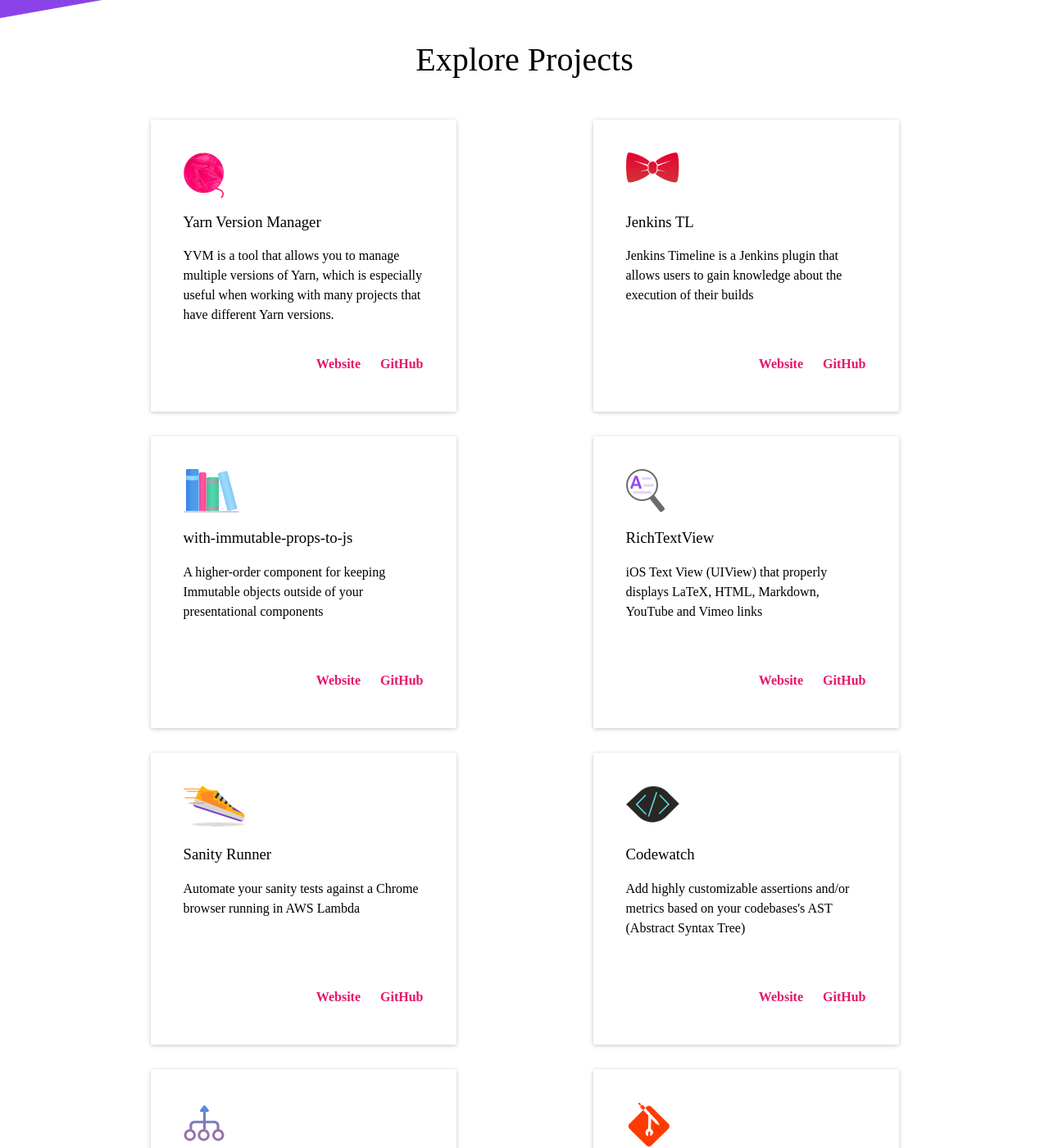
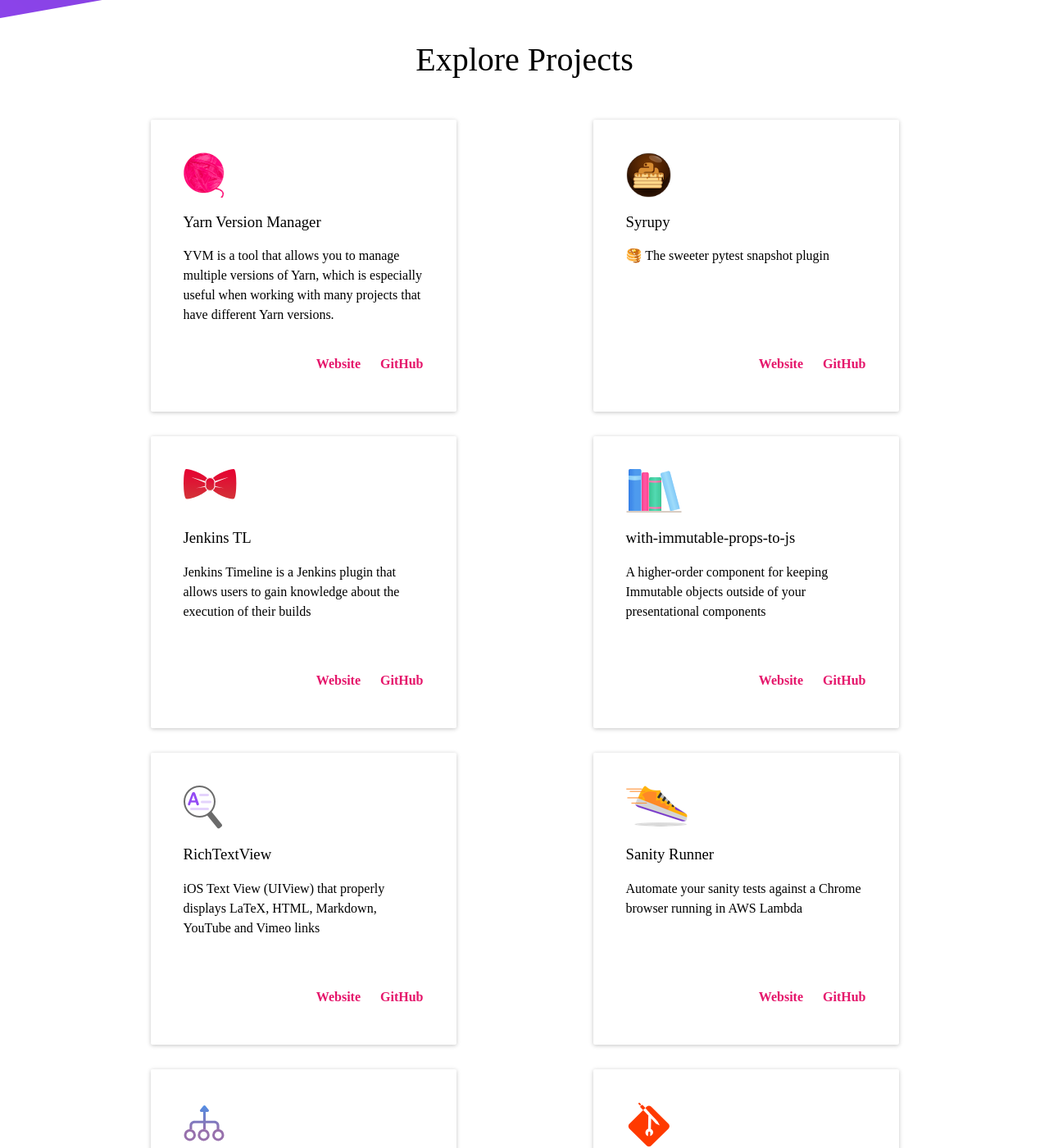
Before and after one commit to tophat/opensource.tophat.com, a Jekyll site: the page built from index.html, in a window 1280 px wide and 1400 px high, scrolled down 567 px. Shown: the whole window at 82% size. Built offline with Jekyll 4.4.1, drawn with Linux system fonts in a browser that asks for light colours; nearby versions of some CDN libraries; some web fonts are replaced.

Commit message:
feat: add syrupy to project page

```diff
--- a/_data/projects.yml
+++ b/_data/projects.yml
@@ -6,6 +6,16 @@
     - link: https://yvm.js.org
       text: Website
     - link: https://www.github.com/tophat/yvm
+      text: GitHub
+
+- img_src: static/img/syrupy.png
+  title: Syrupy
+  data_project: syrupy
+  description: 🥞 The sweeter pytest snapshot plugin
+  links:
+    - link: https://tophat.github.io/syrupy
+      text: Website
+    - link: https://www.github.com/tophat/syrupy
       text: GitHub
 
 - img_src: static/img/jenkins.png
@@ -48,16 +58,6 @@
     - link: https://www.github.com/tophat/sanity-runner
       text: GitHub
 
-- img_src: static/img/codewatch.png
-  title: Codewatch
-  data_project: codewatch
-  description: Add highly customizable assertions and/or metrics based on your codebases's AST (Abstract Syntax Tree)
-  links:
-    - link: https://codewatch.io
-      text: Website
-    - link: https://www.github.com/tophat/codewatch
-      text: GitHub
-
 - img_src: static/img/monodeploy.svg
   title: monodeploy
   data_project: monodeploy
```
Also changed, not shown: static/img/syrupy.png (added).
